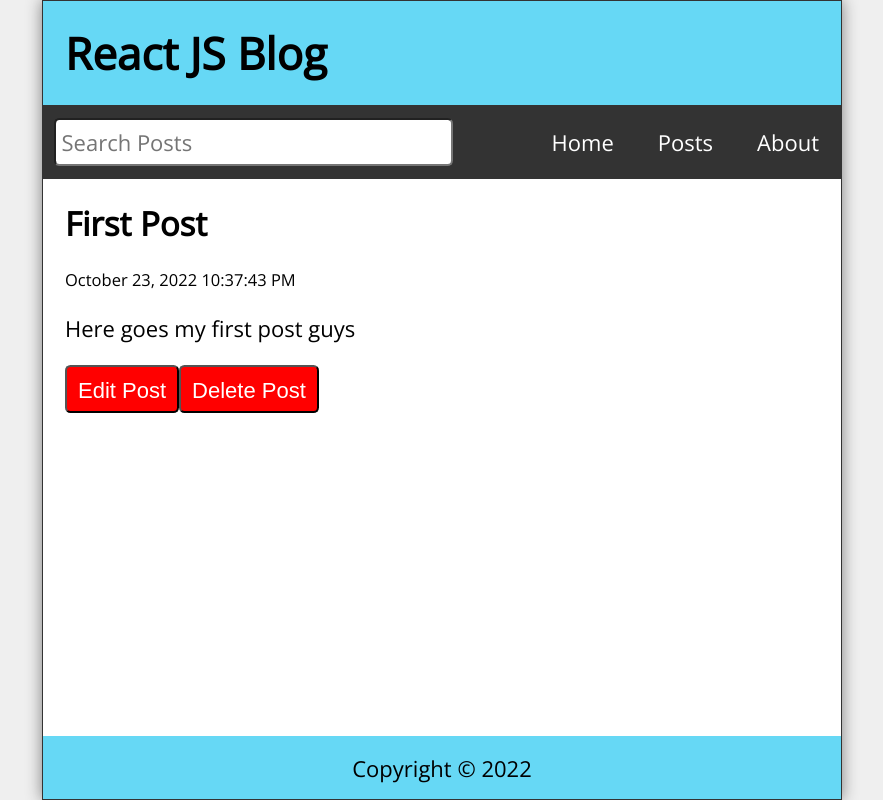
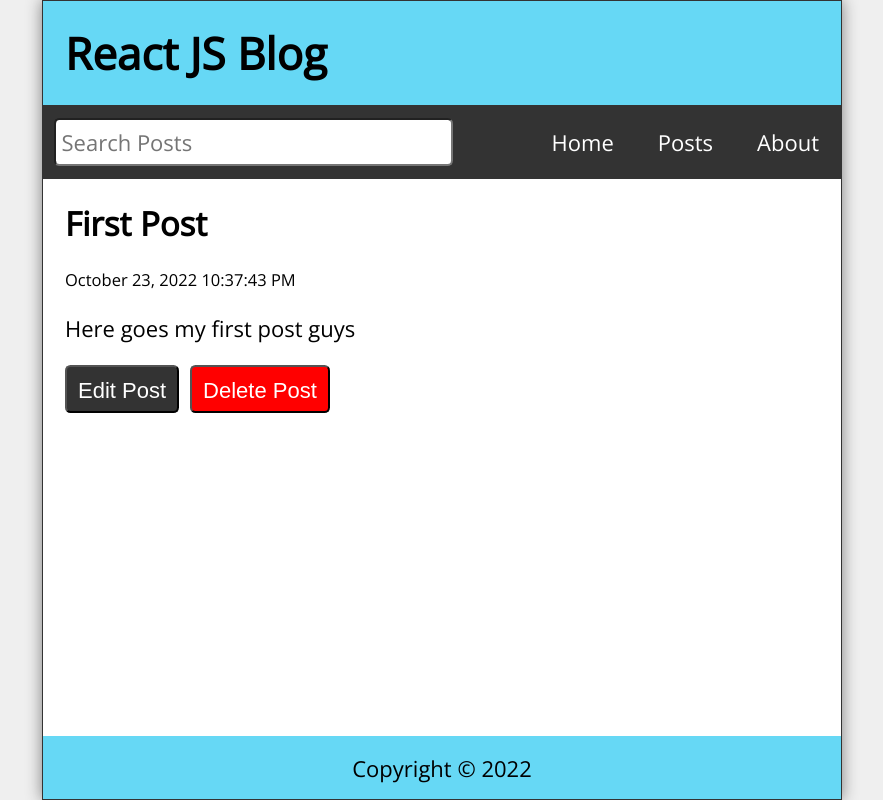
Before and after one commit to nwaamadioha/ReactBlog, a React (Create React App) app in the folder Desktop/RT2/02RTUT/01rtut/: page /post/1 in a window 1280 px wide. Shown: the whole page, without its empty margins (198-1081 px from the left). Built offline with nearby package versions, Linux system fonts and the light colour scheme; data requests are answered from the project's data file.

Commit message:
edit Eddit button CSS properties

```diff
--- a/Desktop/RT2/02RTUT/01rtut/data/db.json
+++ b/Desktop/RT2/02RTUT/01rtut/data/db.json
@@ -21,8 +21,8 @@
     {
       "id": 4,
       "title": "My Fourth Post",
-      "datetime": "October 23, 2022 11:30:27 PM",
-      "body": "That is good keep it up ok yes"
+      "datetime": "October 23, 2022 11:48:33 PM",
+      "body": "That is good keep it up "
     }
   ]
 }
--- a/Desktop/RT2/02RTUT/01rtut/src/index.css
+++ b/Desktop/RT2/02RTUT/01rtut/src/index.css
@@ -201,9 +201,8 @@ body {
   cursor: pointer;
 }
 
-.Missing h2, .PostPage h2,
-.Missing p, .PostPage p {
-  margin-bottom: 1rem;
+.Missing p, .PostPage p, .NewPost p {
+  margin-top: 1rem;
 }
 
 .PostPage button {
@@ -211,12 +210,19 @@ body {
   min-width: 48px;
   border-radius: 0.25rem;
   padding: 0.5rem;
+  margin-right: 0.5rem;
   font-size: 1rem;
-  background-color: red;
   color: #fff;
   cursor: pointer;
 }
 
+.deleteButton {
+  background-color: red;
+}
+
+.editButton {
+  background-color: #333;
+}
 .statusMsg {
   margin-top: 2rem;
 }
```
